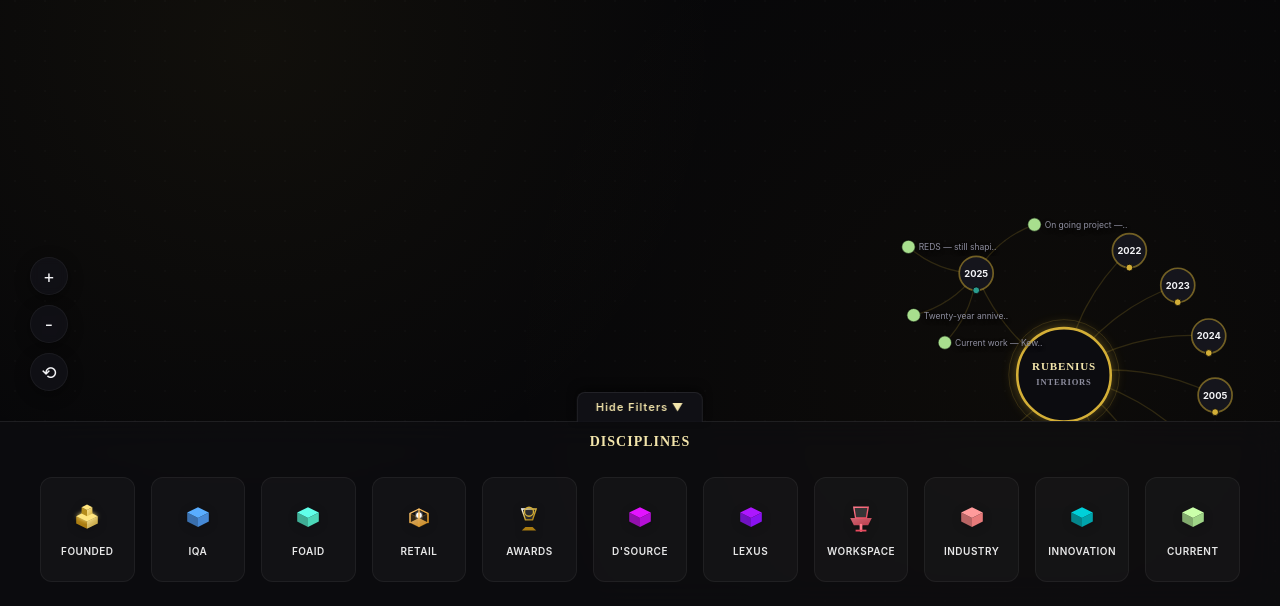
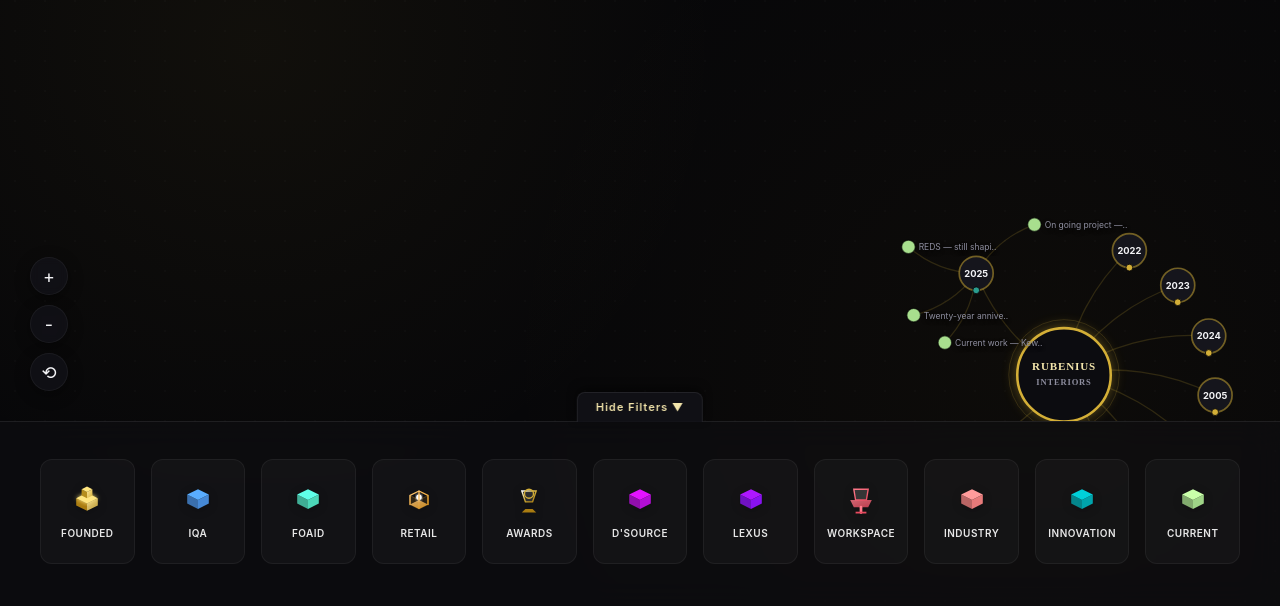
Before and after one commit to nikhil-reds/Mindmap-interactive-timeline, a Next.js app: page / in a window 1280 px wide. Shown: the part 194-800 px from the top of the page. Built offline with nearby package versions, Linux system fonts and the light colour scheme.

Commit message:
feat: move clear filters button to top right of mindmap panel for better accessibility

```diff
--- a/components/mindmap/InteractiveMindmap.tsx
+++ b/components/mindmap/InteractiveMindmap.tsx
@@ -167,26 +167,28 @@
             {isFilterPanelOpen ? "Hide Filters" : "Show Filters"} {isFilterPanelOpen ? "▼" : "▲"}
           </button>
 
-          <div className="filter-panel-inner">
-            <div className="filter-section">
-              <h3>
-                <span><span>Disciplines</span></span>
           {activeCategories.size > 0 && (
             <button
               style={{
+                position: "absolute",
+                top: "15px",
+                right: "30px",
                 background: "none",
                 border: "none",
                 color: "var(--primary)",
-                      fontSize: "10px",
+                fontSize: "11px",
                 cursor: "pointer",
                 textDecoration: "underline",
+                zIndex: 10,
               }}
               onClick={() => setActiveCategories(new Set())}
             >
-                    Clear
+              Clear Filters
             </button>
           )}
-              </h3>
+
+          <div className="filter-panel-inner">
+            <div className="filter-section">
               <div className="category-list">
                 {Object.entries(categoryCounts).map(([cat, count]) => {
                   const meta = categoryMeta[cat] || { color: "#d4af37" };
```
Lines whose indentation alone changed are shown as unchanged.
